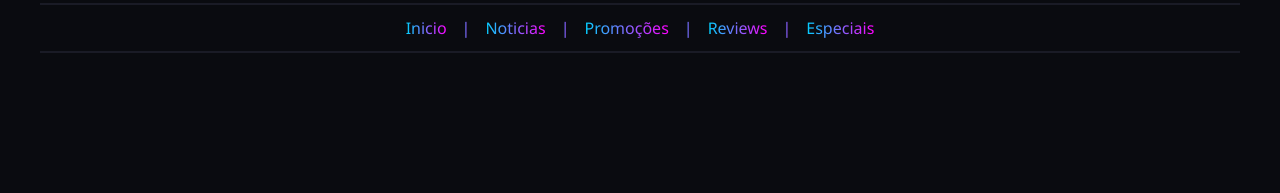
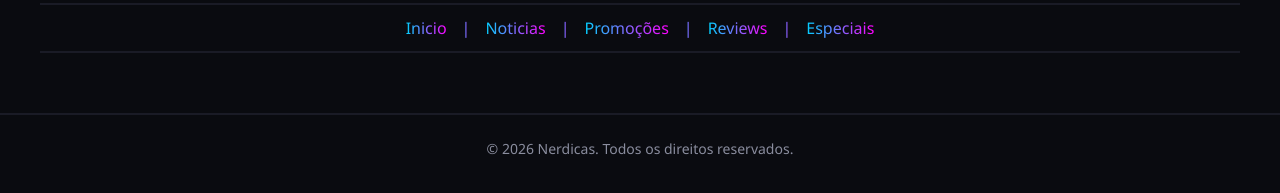
Before and after one commit to DraftOx/nerdicas, a plain HTML site: page index.html in a window 1280 px wide. Shown: the part 97-290 px from the top of the page. Drawn offline with Linux system fonts and the light colour scheme.

Commit message:
Please enter the commit message for your changes. Lines starting  with '#' will be ignored, and an empty message aborts the commit.
 On branch main
 Your branch is up to date with 'origin/main'.

 Changes to be committed:
	new file:   assets/icons/cflame.png
	new file:   assets/icons/mflame.png
	modified:   css/style.css
	modified:   index.html

```diff
--- a/css/style.css
+++ b/css/style.css
@@ -84,3 +84,59 @@ body {
 .navegacao-principal a:hover {
   opacity: 0.7; /* Efeito simples ao passar o mouse */
 }
+
+
+
+
+
+
+
+
+
+
+
+
+
+
+
+
+
+
+
+
+
+
+
+
+
+
+
+
+
+
+
+
+
+/* --- RODAPÉ --- */
+.rodape-nerdicas {
+  /* Usa a mesma linha do header para manter a unidade visual */
+  border-top: 2px solid var(--cor-linha);
+  text-align: center;
+  padding: 24px 20px;
+  margin-top: 60px; /* Empurra o rodapé para baixo, dando espaço ao conteúdo */
+}
+
+.rodape-nerdicas p {
+  margin: 0;
+  color: #8a8d9e; /* Cor neutra para o texto geral */
+  font-size: 14px;
+}
+
+/* Aplicando o gradiente apenas no nome do projeto dentro do rodapé */
+.rodape-nerdicas p span {
+  font-weight: 700;
+  background: linear-gradient(90deg, var(--ciano), var(--magenta));
+  -webkit-background-clip: text;
+  -webkit-text-fill-color: transparent;
+  background-clip: text;
+}
--- a/index.html
+++ b/index.html
@@ -42,5 +42,8 @@
     </nav>
   </header>
   <!-- O restante do site (conteúdo principal, rodapé) entrará aqui depois -->
+  <footer class="rodape-nerdicas">
+    <p>&copy; 2026 Nerdicas. Todos os direitos reservados.</p>
+  </footer>
 </body>
 </html>
```
Also changed, not shown: assets/icons/cflame.png (added), assets/icons/mflame.png (added).
